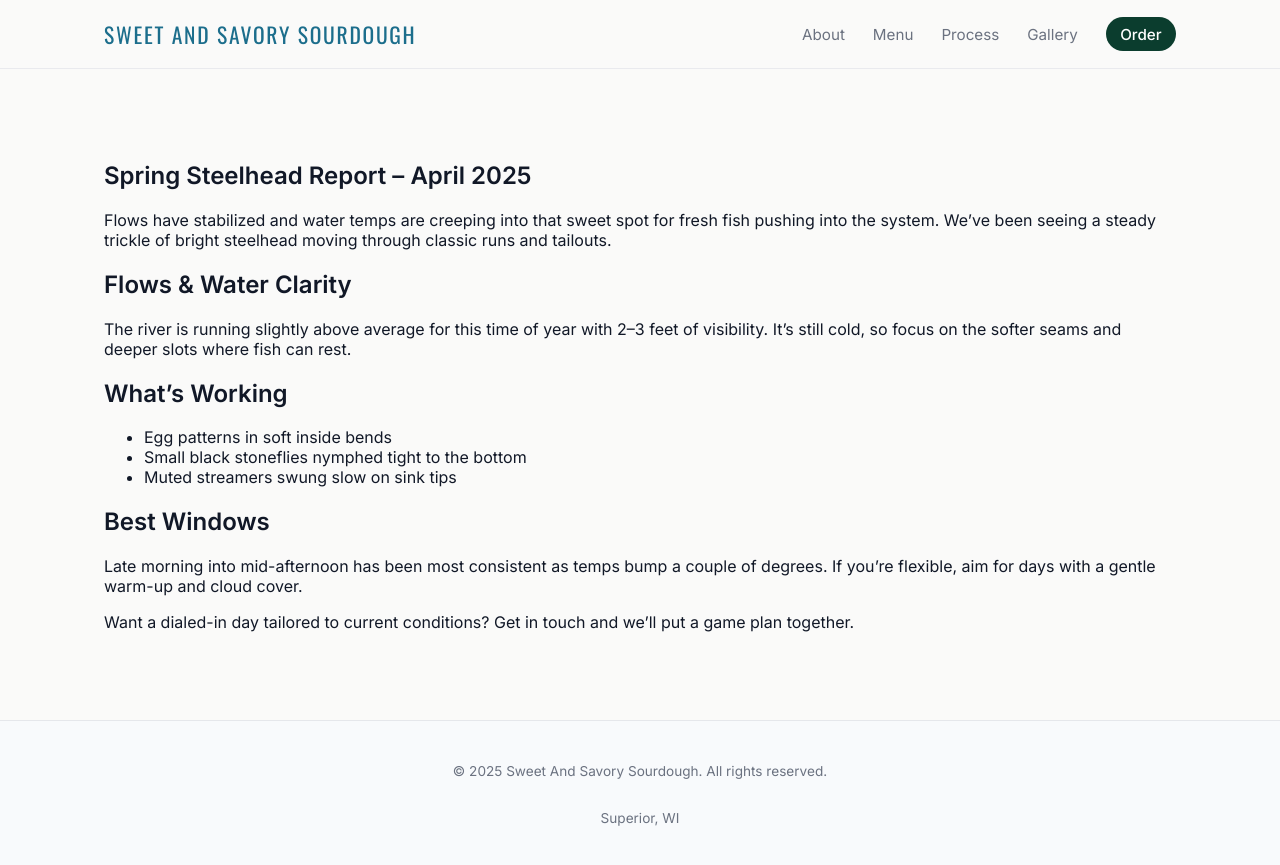
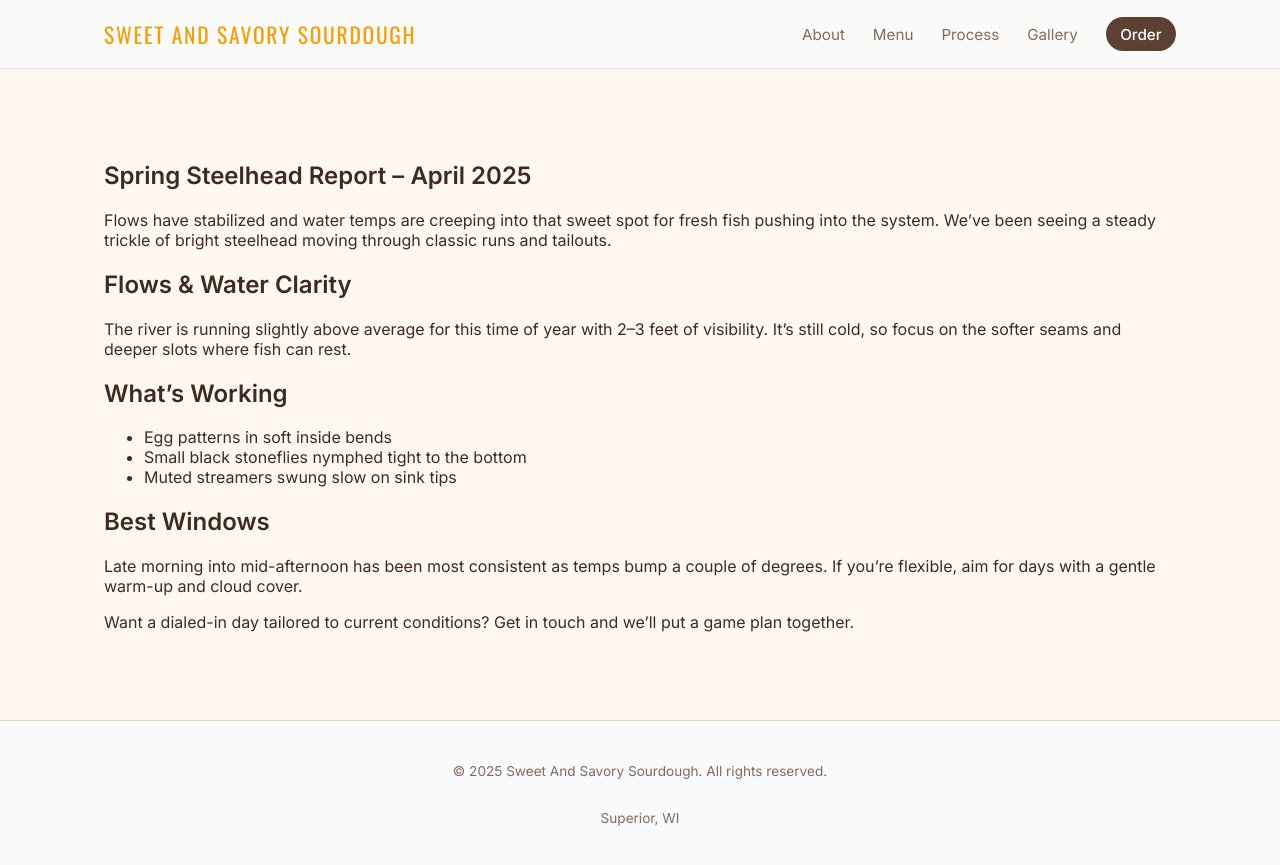
Before and after one commit to adamholden7/SweetAndSavorySourdough, a Jekyll site: the page built from _posts/2025-01-01-sample-post.md, in a window 1280 px wide. Shown: the top 865 px of the page. Built offline with Jekyll 4.4.1, drawn with Linux system fonts in a browser that asks for light colours.

Commit message:
Update styles.css

```diff
--- a/assets/css/styles.css
+++ b/assets/css/styles.css
@@ -1,16 +1,20 @@
 :root {
-  --bg: #fafaf9;
-  --bg-alt: #f2e9e4;
-  --accent: #1c6e8c;
-  --accent-soft: rgba(28, 110, 140, 0.08);
-  --primary: #0b3d2e;
-  --text: #111827;
-  --text-muted: #6b7280;
+  /* Warm bakery / bread colors */
+  --bg: #fff8f0;            /* soft warm background */
+  --bg-alt: #fbe9da;        /* slightly deeper beige */
+  --accent: #f59e0b;        /* golden crust / highlight */
+  --accent-soft: rgba(245, 158, 11, 0.08);
+
+  --primary: #5c4033;       /* deep brown (loaf crust) */
+  --text: #3f2a20;          /* warm dark text */
+  --text-muted: #856a5a;    /* muted brown text */
+
   --white: #ffffff;
-  --border-subtle: #e5e7eb;
+  --border-subtle: #e5d4c4;
+
   --radius-lg: 1.25rem;
   --radius-md: 0.75rem;
-  --shadow-soft: 0 18px 40px rgba(0, 0, 0, 0.12);
+  --shadow-soft: 0 18px 40px rgba(60, 38, 21, 0.18);
   --transition-fast: 180ms ease-out;
   --max-width: 1120px;
 }
@@ -142,11 +146,11 @@ a {
 /* HERO */
 .hero {
   position: relative;
-  min-height: 80vh;
+  min-height: 70vh;
   display: flex;
   align-items: center;
-  color: var(--white);
-  background-image: url("{{ '/images/hero-river.jpg' | relative_url }}");
+  color: var(--primary);
+  background-image: url("../images/bakery-hero.jpg"); /* replace with your bread photo */
   background-size: cover;
   background-position: center;
 }
@@ -154,8 +158,11 @@ a {
 .hero-overlay {
   position: absolute;
   inset: 0;
-  background: radial-gradient(circle at top, rgba(11, 61, 46, 0.2), transparent),
-    linear-gradient(to bottom, rgba(11, 61, 46, 0.86), rgba(11, 61, 46, 0.92));
+  background: linear-gradient(
+    to right,
+    rgba(255, 248, 240, 0.96),
+    rgba(255, 248, 240, 0.75)
+  );
 }
 
 .hero-content {
```
